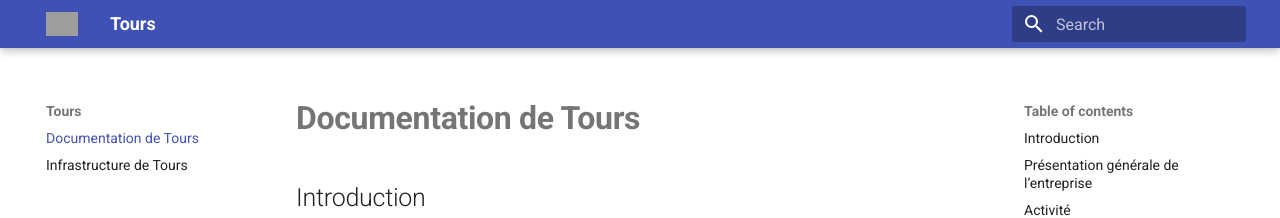
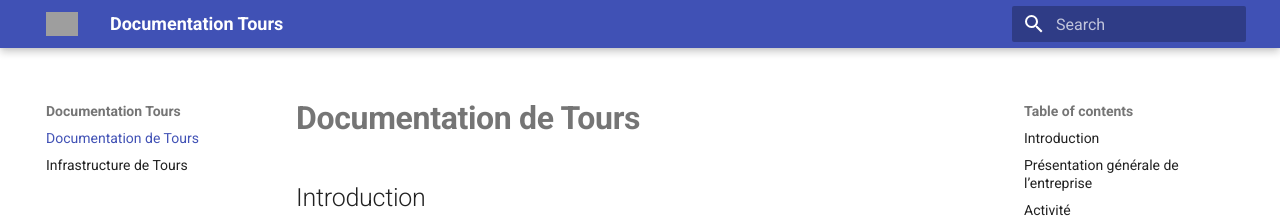
Before and after one commit to poitrimol/Tours, an MkDocs documentation site: the page built from docs/index.md, in a window 1280 px wide. Shown: the top 218 px of the page. Built offline with MkDocs 1.6.1 and Material for MkDocs 9.7.7, drawn with Linux system fonts in a browser that asks for light colours; grey boxes are pictures that could not be loaded.

Commit message:
Update mkdocs.yml

```diff
--- a/mkdocs.yml
+++ b/mkdocs.yml
@@ -1,4 +1,9 @@
-site_name: Tours
+site_name: Documentation Tours
+
 theme:
   name: material
   logo: img/sio.png
+
+markdown_extensions:
+  - attr_list
+  - md_in_html
```
